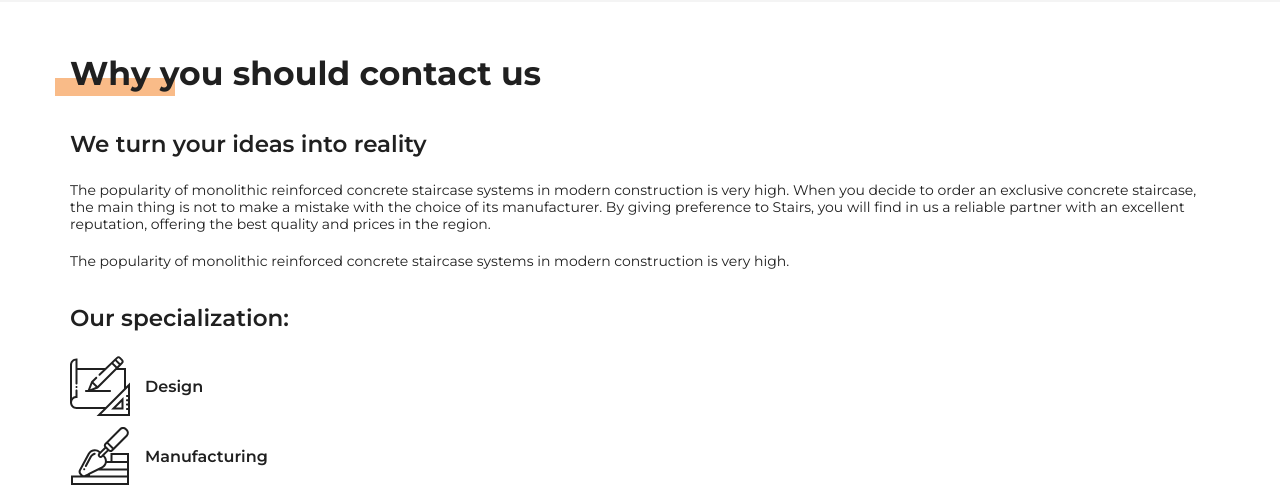
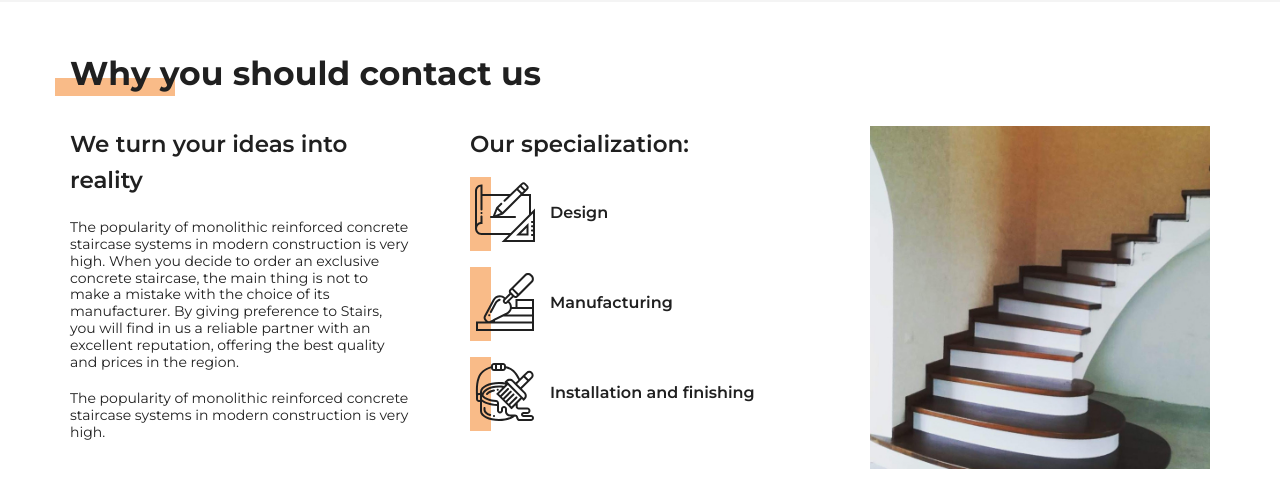
Before and after one commit to soloveiiko/monolithic-stairs, a website: page index.html in a window 1280 px wide. Shown: the part 2190-2683 px from the top of the page. Drawn offline with nearby package versions, Linux system fonts and the light colour scheme.

Commit message:
Added about company style

```diff
--- a/scss/home-page/_about-company.scss
+++ b/scss/home-page/_about-company.scss
@@ -49,18 +49,33 @@
         margin-top: 20px;
 
         &>*:not(:last-child) {
-            margin-bottom: 10px;
+            margin-bottom: 30px;
         }
     }
 
     // .about-company__img-container
     &__img-container {
+        position: relative;
         display: flex;
         align-items: center;
         width: 100%;
 
+        &::before {
+            content: ' ';
+            position: absolute;
+            top: -5px;
+            left: 0;
+            height: 74px;
+            width: 21px;
+            background-color: #F9BB88;
+            z-index: 0;
+        }
+
         img {
+            position: relative;
             max-width: 60px;
+            margin-left: 5px;
+            z-index: 1;
         }
 
         span {
@@ -72,8 +87,66 @@
     }
 }
 
-@include sm {}
+@include sm {
+    .about-company {
+
+        // .about-company__information
+        &__information {
+            display: flex;
+            flex-wrap: wrap;
+        }
+
+        // .about-company__description
+        &__description {
+
+            // .about-company__description_center-block
+            &_center-block {
+                width: 47%;
+                margin-right: 3%;
+            }
+
+            // .about-company__description_right-block
+            &_right-block {
+                max-width: 340px;
+                width: 50%;
+            }
+        }
+    }
+}
 
 @include md {}
 
-@include lg {}
+@include lg {
+    .about-company {
+
+        // .about-company__information
+        &__information {
+            flex-wrap: nowrap;
+
+            &>*:not(:last-child) {
+                margin-bottom: 0;
+                margin-right: 60px;
+            }
+        }
+
+        // .about-company__description
+        &__description {
+
+            // .about-company__description_left-block
+            &_left-block {
+                width: 33%;
+            }
+
+            // .about-company__description_center-block
+            &_center-block {
+                width: 33%;
+            }
+
+            // .about-company__description_right-block
+            &_right-block {
+                max-width: 340px;
+                width: 33%;
+            }
+        }
+    }
+}
```
Also changed, not shown: css/style.css.
